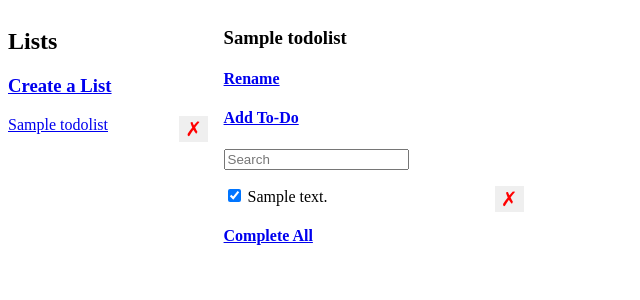
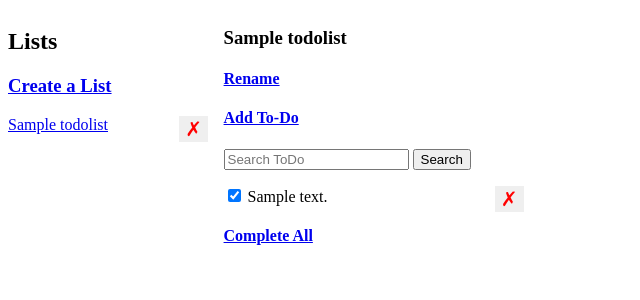
Before and after one commit to saurabhbothra/todoapp, a Flask app: page /lists/1 in a window 1280 px wide. Shown: the top 300 px of the page, without its empty margins (0-640 px from the left). Run offline with Flask 2, Linux system fonts and the light colour scheme; tables that the repository leaves empty hold one stand-in row (values such as "Sample post").

Commit message:
Implemented search functionality

```diff
--- a/app.py
+++ b/app.py
@@ -93,6 +93,21 @@ def rename_active_todo_list(active_todo_list_id):
     finally:
         db.session.close()
     return redirect(url_for('get_list_todos', list_id=active_todo_list_id))
+
+# creating a route handler for search functionality.
+@app.route('/todo/list/<active_todo_list_id>/search/todos', methods=['POST'])
+def search_todos(active_todo_list_id):
+    match_todos = []
+    description = request.form.get('search', '')
+    todos = Todo.query.filter_by(list_id=active_todo_list_id).all()
+    for todo in todos:
+        if description.lower() in todo.description.lower():
+            match_todos.append(todo)
+    return render_template('index.html',
+                           todo_lists = TodoList.query.order_by('id').all(),
+                           active_todo_list = TodoList.query.get(active_todo_list_id),
+                           todos=match_todos)
+
 
 # creating a route handler for marking all todos completed.
 @app.route('/list/<active_list_id>/complete/all/todos')
--- a/templates/index.html
+++ b/templates/index.html
@@ -60,11 +60,10 @@
                 <h3>{{ active_todo_list.name }}</h3>
                 <a href="/todos/list/{{ active_todo_list.id }}/form"><h4>Rename</h4></a>
                 <a href="/list/{{ active_todo_list.id }}/todos/create/form"><h4>Add To-Do</h4></a>
-                {% if todos %}
-                    <form id='form'>
-                        <input type="text" id='search' name='search' placeholder="Search" />
-                    </form>
-                {% endif %}
+                <form id='searchform' action='/todo/list/{{ active_todo_list.id }}/search/todos' method="POST">
+                    <input type="text" id='search' name='search' placeholder="Search ToDo" />
+                    <input type="submit" value='Search' />
+                </form>
                 <div id='error' class="hidden">Something went wrong!</div>
                 <ul id='todos' class="todolist">
                     {% for todo in todos %}
```
